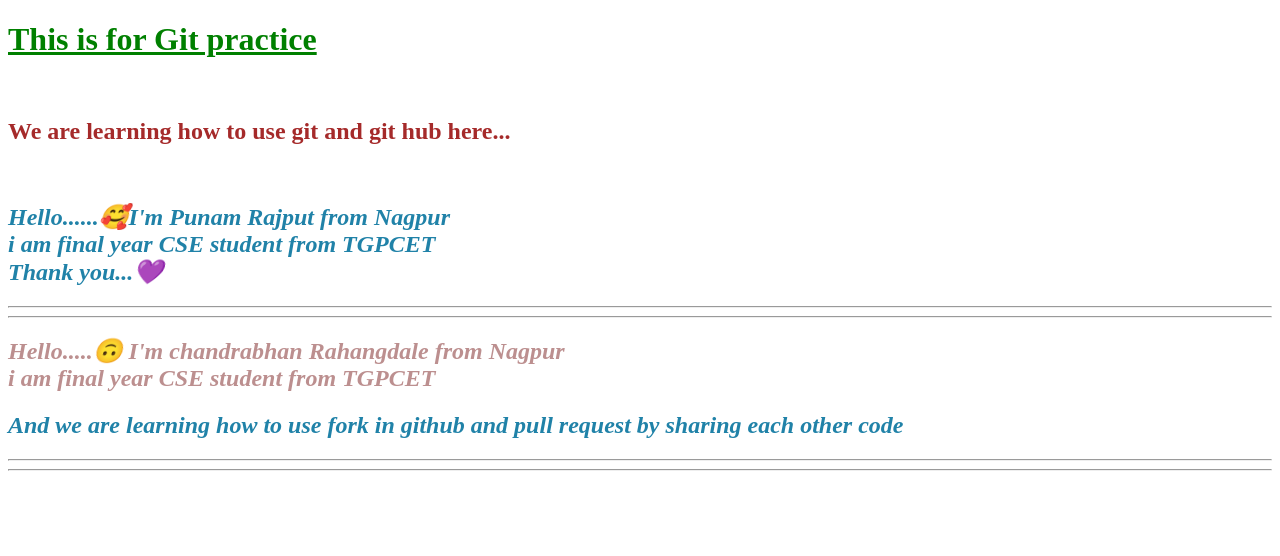
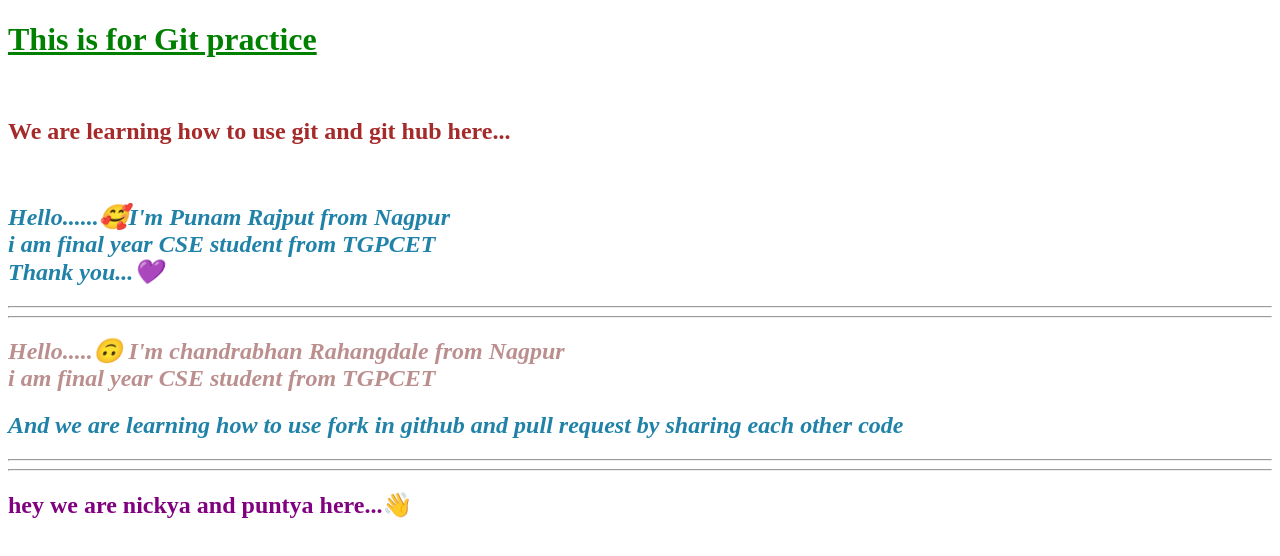
Before and after one commit to punamrajput07/git-bash-practice, a plain HTML site: page index.html in a window 1280 px wide. Drawn offline with Linux system fonts and the light colour scheme.

Commit message:
changes by puntya

```diff
--- a/index.html
+++ b/index.html
@@ -11,5 +11,6 @@
         <hr>
         <h2 style="color: rosybrown;"><i>Hello.....🙃 I'm chandrabhan Rahangdale from Nagpur<br> i am final year CSE student from TGPCET <br></i></h2>
         <h2 style="color: rgb(32, 130, 168);"><i>And we are learning how to use fork in github and pull request by sharing each other code</h2></i><hr><hr>
+        <h2 style="color: purple;">hey we are nickya and puntya here...👋</h2>
     </body>
 </html>
```
